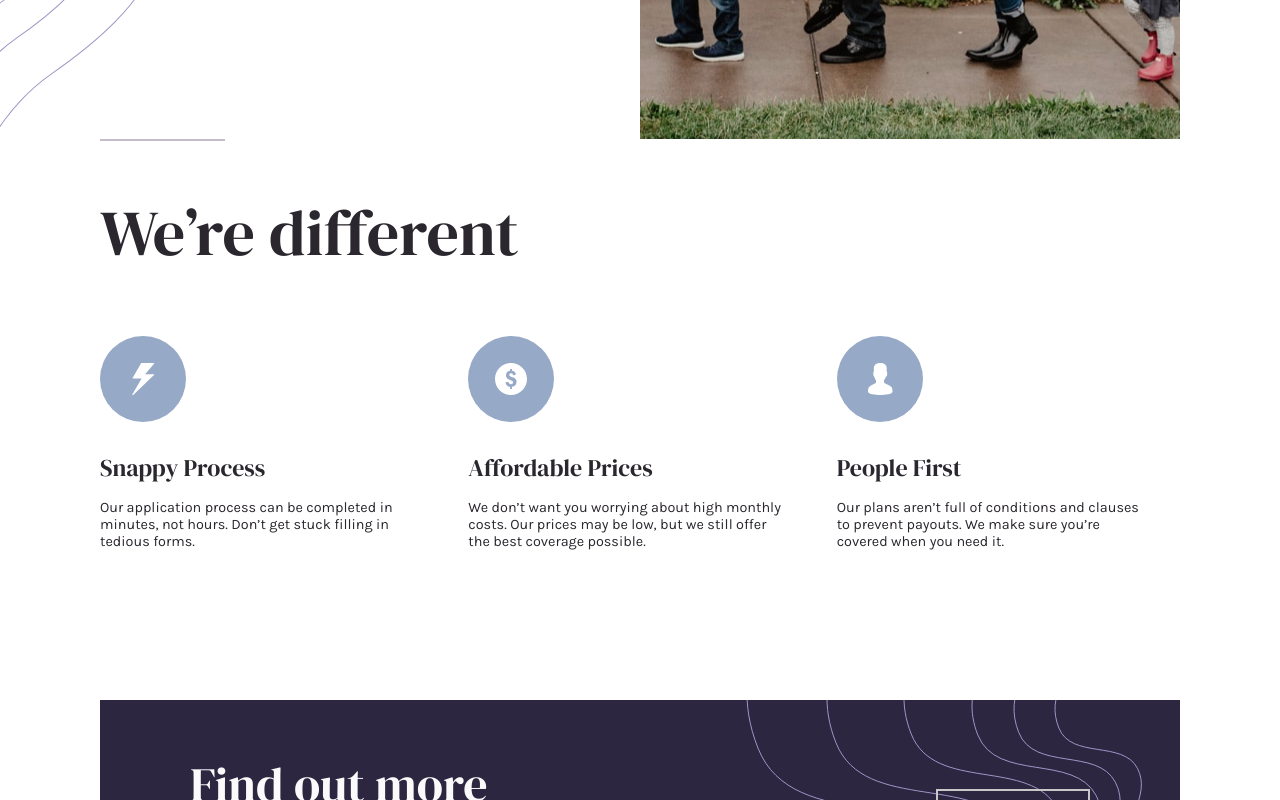
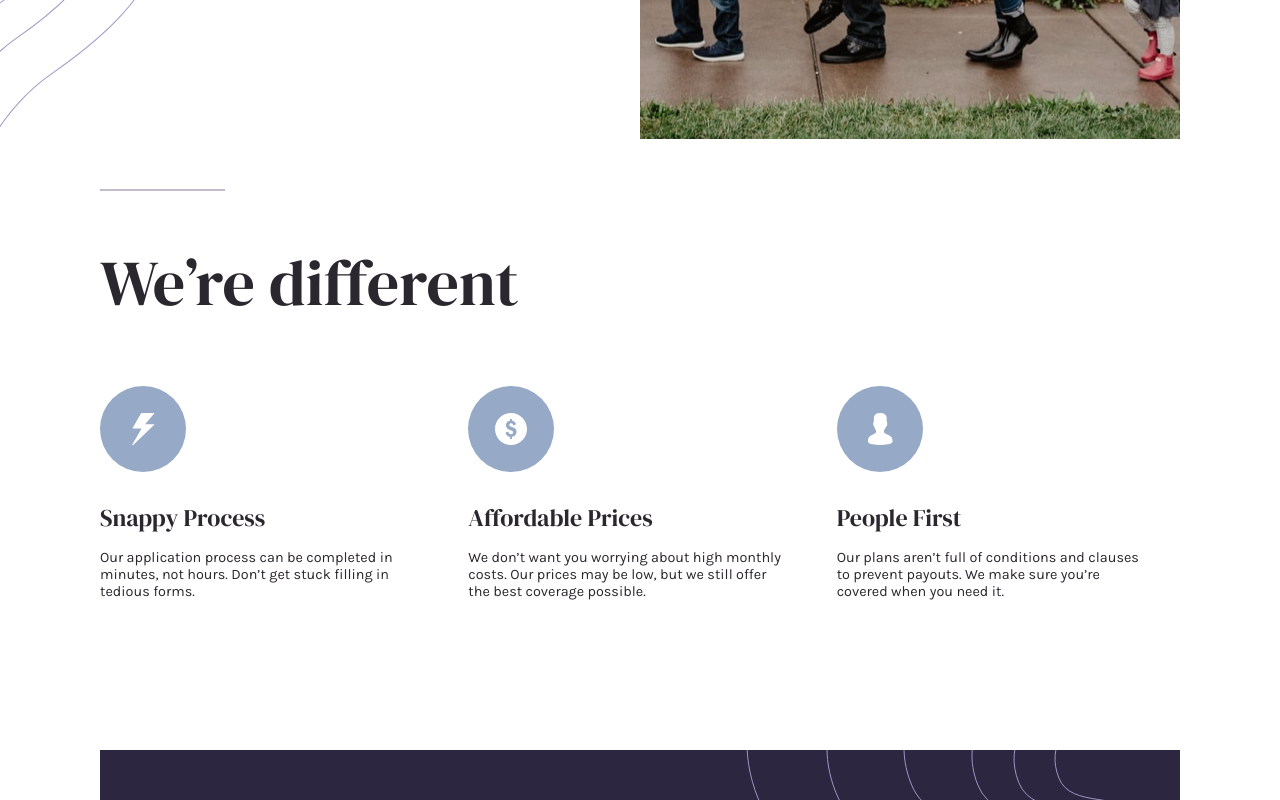
Before and after one commit to JesusAtao96/insure-landing-page, a website: page index.html in a window 1280 px wide. Shown: the part 661-1461 px from the top of the page. Drawn offline with Linux system fonts and the light colour scheme.

Commit message:
Project Updated

```diff
--- a/index.html
+++ b/index.html
@@ -46,7 +46,7 @@
   </header>
 
   <section class="different">
-    <h1 class="different__title">We’re different</h1>
+    <h2 class="different__title">We’re different</h2>
 
     <div class="different__options">
       <div class="different__option">
--- a/sass/_different.scss
+++ b/sass/_different.scss
@@ -1,5 +1,7 @@
 .different {
     grid-column: center-start / center-end;
+    margin-top: 50px;
+
 
     @media only screen and (max-width: $bp-medium) {
         margin-top: 100px;
```
Also changed, not shown: css/style.comp.css, css/style.css, css/style.prefix.css.
